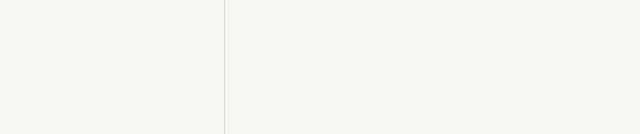
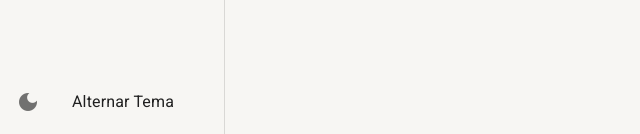
Before and after one commit to kayrongradilone/JSilveira-ADM-Bens, a React (Create React App) app: page /pagina-inicial in a window 1280 px wide. Shown: the part 666-800 px from the top of the page, without its empty margins (0-640 px from the left). Built offline with nearby package versions, Linux system fonts and the light colour scheme.

Commit message:
feat: botao pra alternar tema, cor do app

```diff
--- a/src/shared/components/menu-lateral/MenuLateral.tsx
+++ b/src/shared/components/menu-lateral/MenuLateral.tsx
@@ -12,7 +12,7 @@
 } from "@mui/material";
 import { Box } from "@mui/system";
 import { useMatch, useNavigate, useResolvedPath } from "react-router-dom";
-import { useDrawerContext } from "../../contexts";
+import { useAppThemeContext, useDrawerContext } from "../../contexts";
 
 interface IMenuLateralProps {
   children: React.ReactNode;
@@ -49,6 +49,7 @@
   const theme = useTheme();
   const smDown = useMediaQuery(theme.breakpoints.down("sm"));
   const { isDrawerOpen, toggleDrawerOpen, drawerOptions } = useDrawerContext();
+  const { toggleTheme } = useAppThemeContext();
 
   return (
     <>
@@ -91,6 +92,16 @@
               ))}
             </List>
           </Box>
+          <Box>
+            <List component="nav">
+              <ListItemButton onClick={toggleTheme}>
+                <ListItemIcon>
+                  <Icon>dark_mode</Icon>
+                </ListItemIcon>
+                <ListItemText primary="Alternar Tema" />
+              </ListItemButton>
+            </List>
+          </Box>
         </Box>
       </Drawer>
 
--- a/src/shared/themes/Dark.ts
+++ b/src/shared/themes/Dark.ts
@@ -1,13 +1,14 @@
 import {createTheme} from '@mui/material'
-import { cyan, yellow } from '@mui/material/colors'
+import { cyan, blue } from '@mui/material/colors'
 
 
 export const DarkTheme = createTheme ({
 palette: {
+    mode: 'dark',
     primary: {
-        main: yellow[700],
-        dark: yellow[800],
-        light: yellow[500],
+        main: blue[700],
+        dark: blue[800],
+        light: blue[500],
         contrastText: '#ffffff'
     },
     secondary: {
@@ -19,6 +20,11 @@
     background: {
         paper: '#303134',
         default: '#202124',
+    },
+},
+typography: {
+    allVariants: {
+        color: 'white'
     }
 }
 })
```
